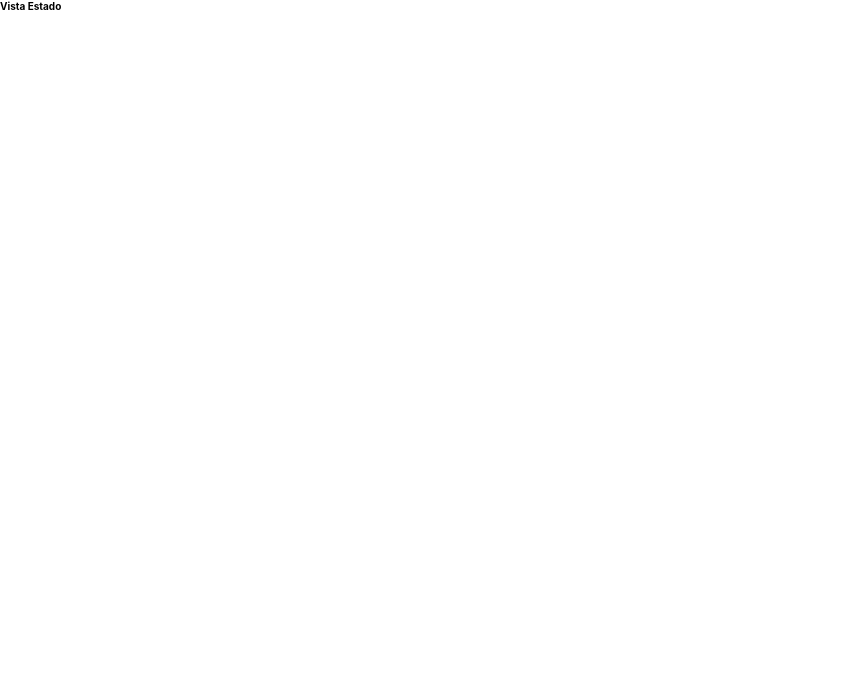
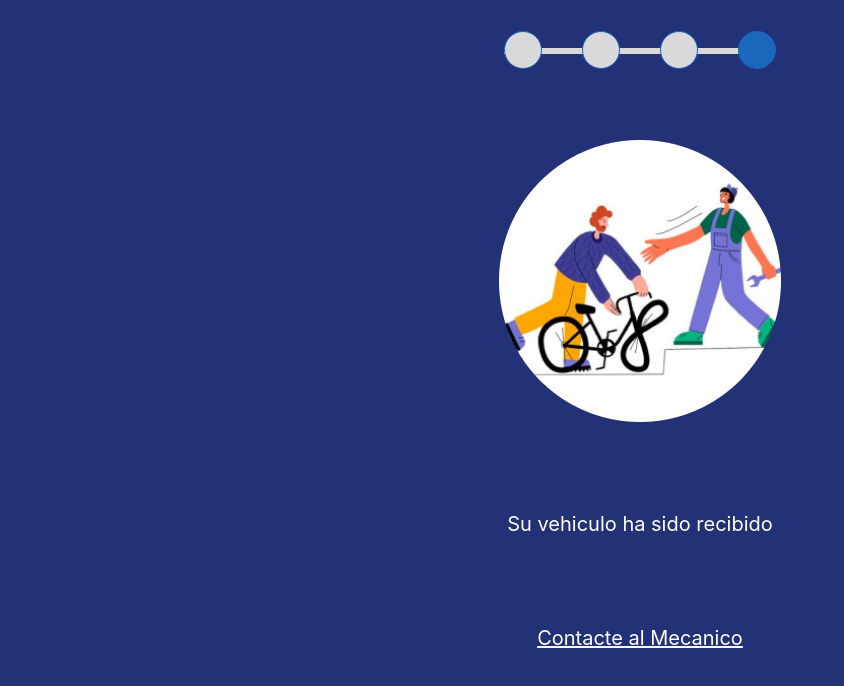
Before and after one commit to JoseCaicedoDev/bike-react, a React (Create React App) app: page /status in a window 1280 px wide. Shown: the top 686 px of the page, without its empty margins (0-844 px from the left). Built offline with nearby package versions, Linux system fonts and the light colour scheme.

Commit message:
[update] cambio de status

```diff
--- a/src/App.js
+++ b/src/App.js
@@ -1,27 +1,12 @@
 import './App.css'
-import Container from './elements/Container'
-// import { Input } from './elements/Input'
-// import { Title } from './elements/title'
-import { ContainerNavProcess, Nav, Li, BarLine } from './elements/process/ContainerNavProcess'
-import { ImgContainer } from './elements/StatusIMG'
-import { TitleState } from './elements/TitleState'
+// import Container from './elements/Container'
+import Button from './elements/Button'
 
 function App () {
   return (
-    <Container>
-      <ContainerNavProcess>
-        <Nav>
-          <Li check />
-          <Li />
-          <Li />
-          <Li />
-          <BarLine />
-        </Nav>
-      </ContainerNavProcess>
-      <ImgContainer />
-      <TitleState>Su vehiculo ha sido recibido</TitleState>
-      <TitleState><a href='#' target='_blank' rel='noopener noreferrer nofollow'>Contacte al Mecanico</a></TitleState>
-    </Container>
+    <>
+      <Button secondary>Soy un boton!!! y no necesito tu aprobacion!!!</Button>
+    </>
   )
 }
 
--- /dev/null
+++ b/src/elements/Button.jsx
@@ -0,0 +1,14 @@
+import styled from 'styled-components'
+import theme from '../themas'
+
+const Button = styled.button`
+  background-color: ${theme.backgroundBlue};
+  padding: ${(props) => props.secundary ? '1.2rem 2.4rem' : '1.8rem 5rem'};
+  border: 2px solid ${theme.backgroundBtn};
+  font-weight: 600;
+  font-size: 2.4rem;
+  line-height: 2.9rem;
+  color: ${theme.transparencia};
+  border-radius: 2.6rem
+`
+export default Button
--- a/src/elements/StatusIMG.js
+++ b/src/elements/StatusIMG.js
@@ -1,5 +1,5 @@
 import styled from 'styled-components'
-import image from '../resources/images/Ellipse6.png'
+// import image from '../resources/images/Ellipse6.png'
 
 const ImgContainer = styled.div`
   width: 28.2rem;
@@ -7,7 +7,12 @@ const ImgContainer = styled.div`
   object-position:center;
   border-radius: 50%;
   margin:auto;
-  background-image: url(${image});
 `
 
-export { ImgContainer }
+const Img = styled.img`
+  width: 100%;
+  height: 100%;
+  object-fit: fill;
+`
+
+export { ImgContainer, Img }
--- a/src/elements/process/ContainerNavProcess.js
+++ b/src/elements/process/ContainerNavProcess.js
@@ -24,7 +24,6 @@ const Li = styled.li`
   height: 3.8rem;
   z-index: 2;
 `
-
 const BarLine = styled.div`
   position: absolute;
   width: 26.6rem;
@@ -34,4 +33,6 @@ const BarLine = styled.div`
   z-index: 1;
 `
 
+// const Checked = (props) => { return()}
+
 export { ContainerNavProcess, Nav, Li, BarLine }
--- a/src/index.js
+++ b/src/index.js
@@ -7,7 +7,7 @@ import App from './App'
 import Home from './layouts/Home'
 import HomeClient from './layouts/HomeClient'
 import HomeUser from './layouts/HomeUser'
-import Status from './layouts/Status'
+import StateReception from './layouts/stateMaintenance/StateReception'
 import Login from './layouts/Login'
 import Register from './layouts/Register'
 
@@ -21,7 +21,7 @@ const Index = () => {
           <Route path='/home' element={<Home />} />
           <Route path='/homeUser' element={<HomeUser />} />
           <Route path='/homeClient' element={<HomeClient />} />
-          <Route path='/status' element={<Status />} />
+          <Route path='/status' element={<StateReception />} />
           <Route path='/login' element={<Login />} />
           <Route path='/register' element={<Register />} />
         </Routes>
--- a/src/layouts/Status.jsx
+++ b/src/layouts/Status.jsx
@@ -1,10 +1,26 @@
 import React from 'react'
+import Container from '../elements/Container'
+import { ContainerNavProcess, Nav, Li, BarLine } from '../elements/process/ContainerNavProcess'
+import { ImgContainer, Img } from '../elements/StatusIMG'
+import { TitleState } from '../elements/TitleState'
 
-function Status () {
+function Status (props) {
+  console.log(props, 'hola')
   return (
-    <>
-      <h1>Vista Estado</h1>
-    </>
+    <Container>
+      <ContainerNavProcess>
+        <Nav>
+          <Li check={props.CurrentStatus === 1} />
+          <Li check={props.CurrentStatus === 2} />
+          <Li check={props.CurrentStatus === 3} />
+          <Li check={props.CurrentStatus === 4} />
+          <BarLine />
+        </Nav>
+      </ContainerNavProcess>
+      <ImgContainer><Img src={props.imgurl} alt='#' /></ImgContainer>
+      <TitleState>{props.title}</TitleState>
+      <TitleState><a href='/' target='_blank' rel='noopener noreferrer nofollow'>Contacte al Mecanico</a></TitleState>
+    </Container>
   )
 }
 
--- /dev/null
+++ b/src/layouts/stateMaintenance/StateReception.jsx
@@ -0,0 +1,23 @@
+import React from 'react'
+import Status from '../Status'
+import image from '../../resources/images/Ellipse6.png'
+
+function StateReception () {
+  const StatusDescription = {
+    CurrentStatus: 4,
+    imgurl: image,
+    title: 'Su vehiculo ha sido recibido'
+  }
+
+  return (
+    <>
+      <Status
+        imgurl={StatusDescription.imgurl}
+        title={StatusDescription.title}
+        CurrentStatus={StatusDescription.CurrentStatus}
+      />
+    </>
+  )
+}
+
+export default StateReception
--- a/src/themas.js
+++ b/src/themas.js
@@ -3,8 +3,9 @@ const theme = {
   backgroundGray: '#D9D9D9',
   backgroundBlue: '#1A67BB',
   backgroundBtn: '#1F86BF',
-  fontPrimary: '#ffffff',
-  fontFamily: '\'Inter\', sanf-serif'
+  fontPrimary: 'rgb(255, 255, 255)',
+  fontFamily: '\'Inter\', sanf-serif',
+  transparencia: 'rgba(255,255,255,0.7)'
 }
 
 export default theme
```
Also changed, not shown: src/elements/title.js (deleted, +0 -9 lines).
